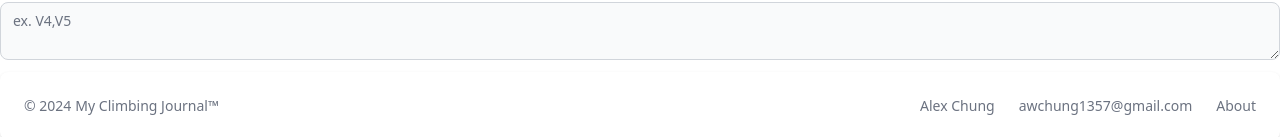
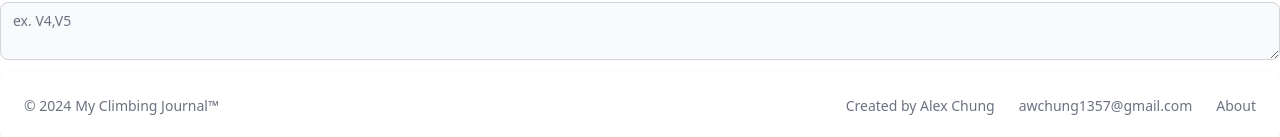
Before and after one commit to alexchung1233/Climbing-Journal, a React app in the folder app/: page / in a window 1280 px wide. Shown: the part 740-877 px from the top of the page. Built offline with nearby package versions, Linux system fonts and the light colour scheme; no server answers; a web font is replaced by a local one.

Commit message:
Updated site footer

```diff
--- a/app/src/components/SiteFooter.js
+++ b/app/src/components/SiteFooter.js
@@ -7,7 +7,7 @@ export function SiteFooter() {
     <Footer container>
       <Footer.Copyright href="#" by="My Climbing Journal™" year={2024} />
       <Footer.LinkGroup>
-        <Footer.Link>Alex Chung</Footer.Link>
+        <Footer.Link>Created by Alex Chung</Footer.Link>
         <Footer.Link>awchung1357@gmail.com</Footer.Link>
         <Footer.Link href="#">About</Footer.Link>
      </Footer.LinkGroup>
```
